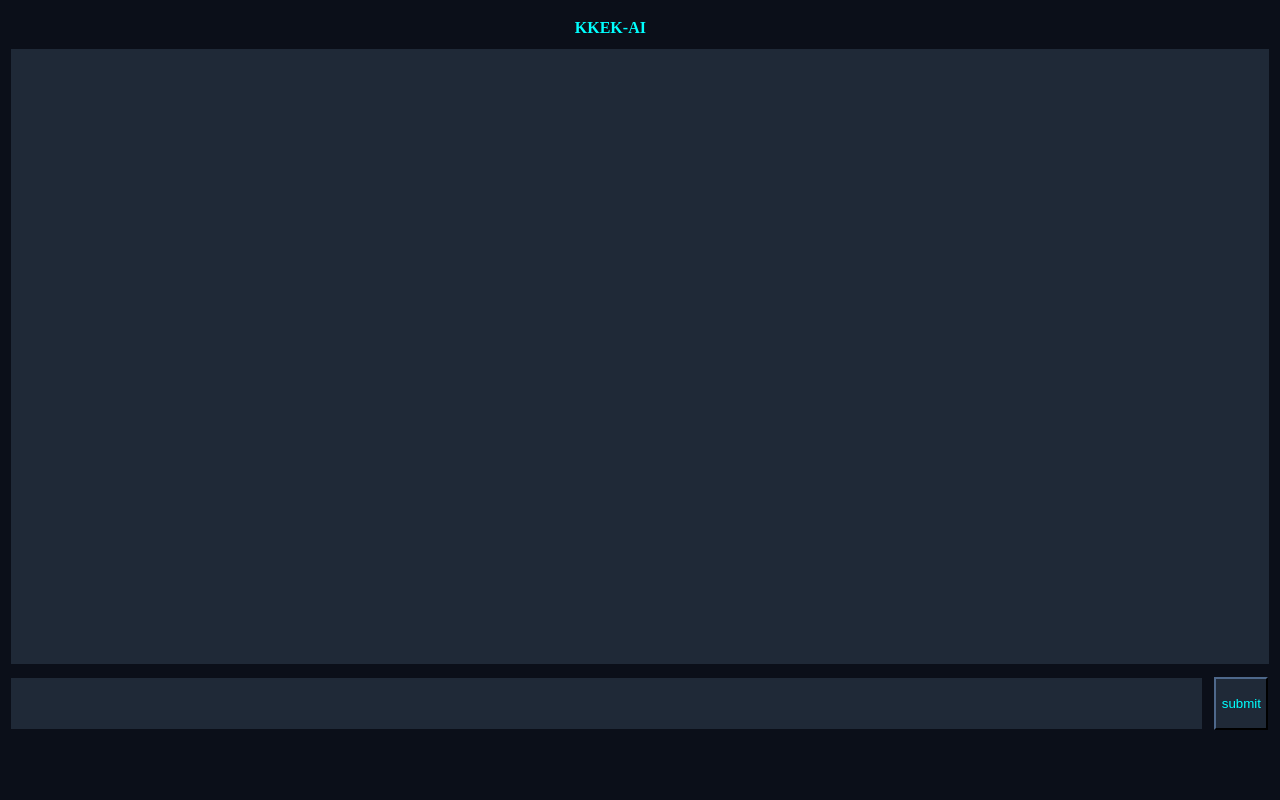
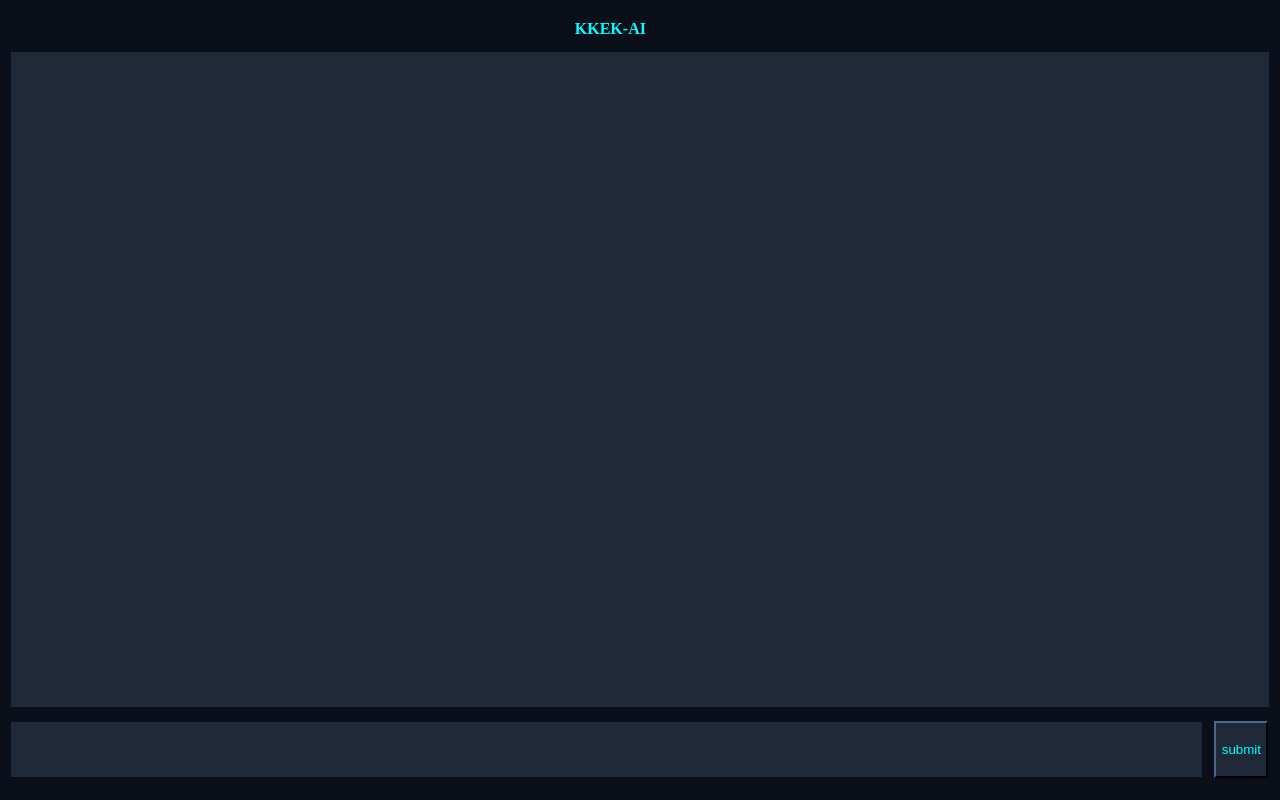
Before and after one commit to KKEK-041405/KKEK-041405, a website: page public/index.html in a window 1280 px wide. Drawn offline with Linux system fonts and the light colour scheme.

Commit message:
reposive to resize

```diff
--- a/public/ai.js
+++ b/public/ai.js
@@ -30,43 +30,49 @@ const API = docSnap.data().Gemini;
 const genAI = new GoogleGenerativeAI(API);
 
 var History = JSON.parse('[{"role":"user","parts":"treat your name as KKEK-AI"},{ "role":"model", "parts":"Acknowledged. From now on, I will refer to myself as KKEK-AI, trained by KKEK."},{"role":"user","parts":"treat your self trainned by KKEK"},{ "role":"model", "parts":"Acknowledged. From now on, I will refer to myself as a large language model, trained by KKEK."}]');
-console.log(History);
+// console.log(History);
+
+const model = genAI.getGenerativeModel({ model: "gemini-pro"});
+prompt = "Write a story about a magic backpack.";
+const chat = model.startChat({
+    history: History,
+    generationConfig: {
+      maxOutputTokens: 100,
+    },
+});
 
 async function run() {
-    // For text-only input, use the gemini-pro model
-
-    const model = genAI.getGenerativeModel({ model: "gemini-pro"});
-
-    prompt = "Write a story about a magic backpack.";
 
     if (document.getElementById("query").value != "") {
       prompt = document.getElementById("query").value;
-
     }
-    else{return;}
+    else{
+        return;
+    }
 
     console.log(prompt)
+
     const responseEle = document.getElementById("response");
-
-    const chat = model.startChat({
-        history: History,
-        generationConfig: {
-          maxOutputTokens: 100,
-        },
-      });
 
     responseEle.innerHTML = "Generating '"+prompt.toString()+"'";
 
     try {
+
         const result = await chat.sendMessage(prompt);
+
         const response = await result.response;
 
         document.getElementById("response").innerHTML = response.text();
-        History[History.length] = {"role":"user","parts":prompt};
-        History[History.length] = {"role":"model","parts":response.text()};
-        console.log(History);
-        if (responseEle.innerHTML == ""){
+
+        //console.log(History);
+
+        if (response.text() == ""){
             run();
+        }
+        else{
+            //storing history
+            History[History.length] = {"role":"user","parts":prompt};
+            History[History.length] = {"role":"model","parts":response.text()};
         }
 
     } catch (error) {
--- a/public/index.html
+++ b/public/index.html
@@ -15,9 +15,25 @@
         </script>
         <script type="module" src="https://www.gstatic.com/firebasejs/10.7.1/firebase-app.js"></script>
         <script type="module" src="https://www.gstatic.com/firebasejs/10.7.1/firebase-firestore.js"></script>
+        <script>
+            function getViewportHeight() {
+                var height = window.innerHeight;
+
+                return (height/100 * 98).toString() + 'px';
+            }
+            function adjust(){
+                const ele = document.getElementById("button");
+                ele.style.height = getViewportHeight();
+                ele.style.margin = 0;
+            }
+            window.addEventListener("resize",function(e){
+                adjust();
+            });
+            </script>
+            <script type="module" src="ai.js"></script>
 </head>
-<body bgcolor="#0b0f19">
-    <table style="width: 100%; height: 92vh;">
+<body bgcolor="#0b0f19" onload="adjust()" style="overflow: hidden;">
+    <table id="button" style="width: 100%; height: 92vh;">
         <thead>
             <col>
         </thead>
@@ -34,9 +50,6 @@
             </tr>
         </tbody>
     </table>
-
-
-    <script type="module" src="ai.js"></script>
     <script>
     </script>
     <script>
```
